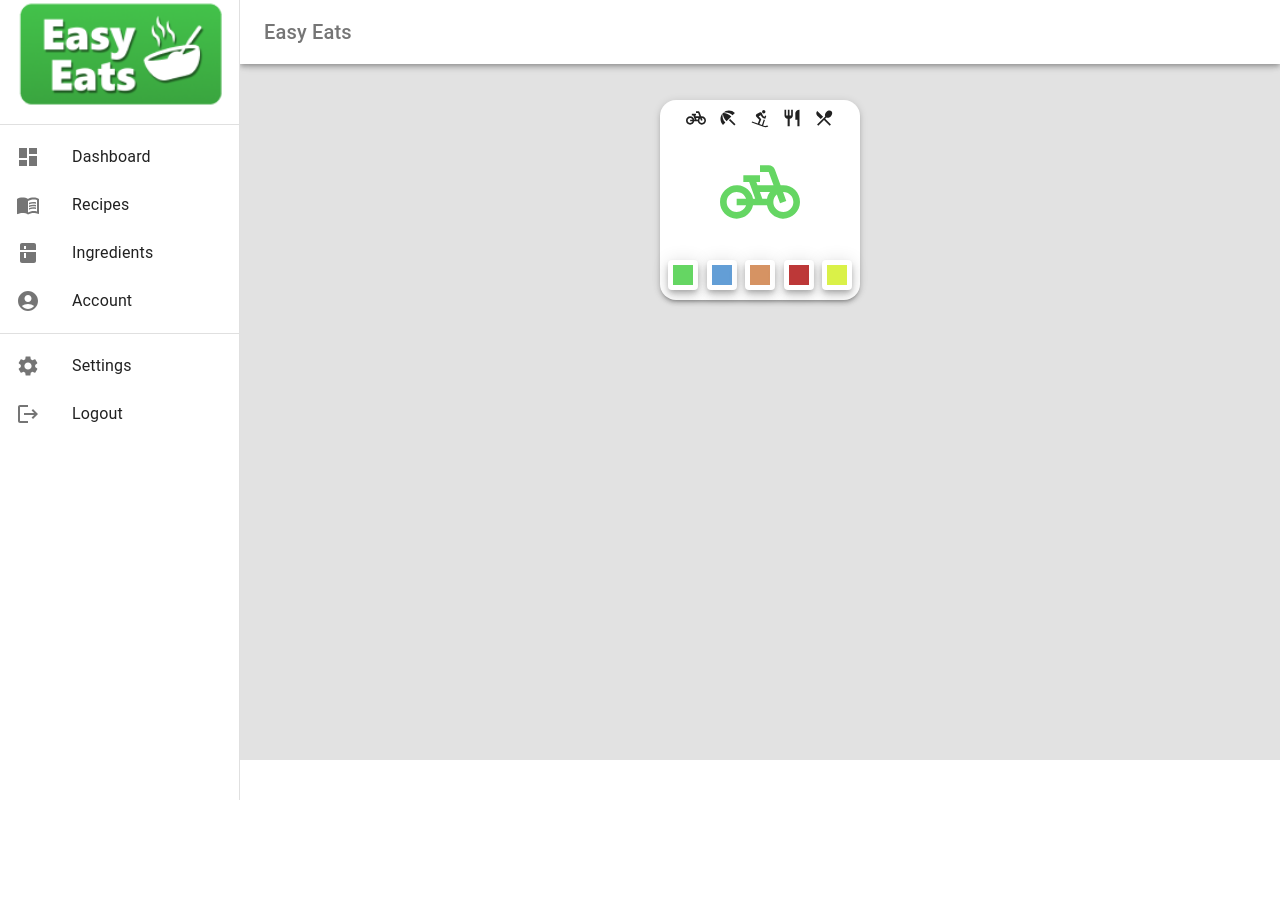
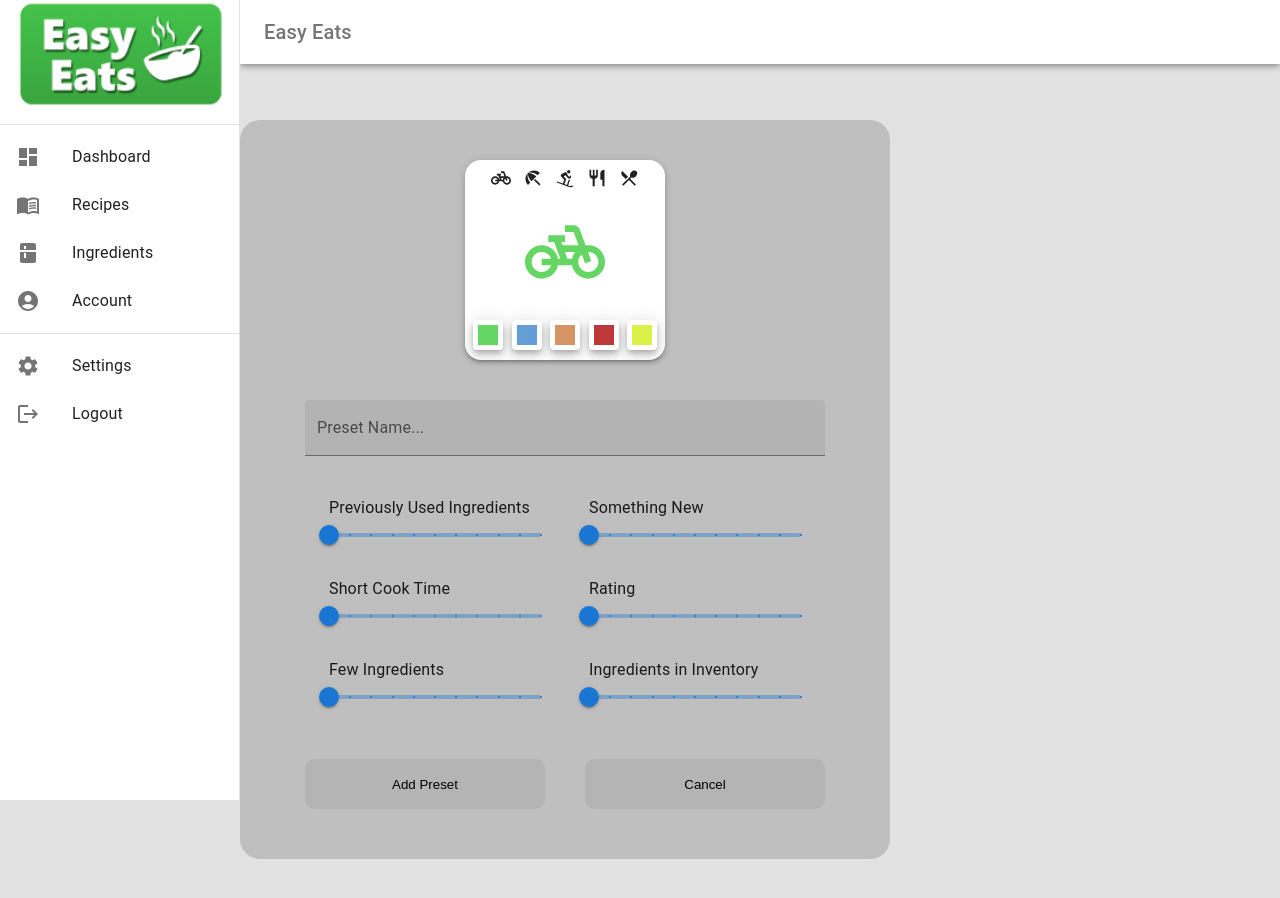
Before and after one commit to JakobPaulsson/EasyEats, a React (Create React App) app in the folder app/: page /account in a window 1280 px wide. Shown: the top 898 px of the page. Before the commit the page ends 800 px from the top, so only its background shows below. Built offline with nearby package versions, Linux system fonts and the light colour scheme.

Commit message:
Custom preset page meme

```diff
--- /dev/null
+++ b/app/src/components/CustomPreset/CustomPreset.css
@@ -0,0 +1,40 @@
+.customPresetContainer {
+  display: flex;
+  flex-direction: column;
+  align-items: center;
+  row-gap: 40px;
+  margin-top: 60px;
+  margin-bottom: 60px;
+  width: 650px;
+  background-color: #bfbfbf;
+  border-radius: 20px;
+}
+
+.sliderGridContainer {
+  width: 80%;
+  display: grid;
+  grid-template-rows: repeat(3, 1fr);
+  grid-template-columns: repeat(2, 1fr);
+  row-gap: 20px;
+  column-gap: 0px;
+}
+
+.buttonContainer {
+  height: 100px;
+  width: 80%;
+  display: flex;
+  column-gap: 40px;
+}
+
+.button {
+  flex: 1;
+  background-color: #b4b4b4;
+  border: none;
+  height: 50px;
+  border-radius: 10px;
+}
+
+.button:hover {
+  cursor: pointer;
+  background-color: #aeaeae;
+}
--- /dev/null
+++ b/app/src/components/CustomPreset/CustomPreset.tsx
@@ -0,0 +1,42 @@
+import React from "react";
+import "./CustomPreset.css";
+import PresetIcon from "../../components/PresetIcon/PresetIcon";
+
+import { Container, TextField, Slider, Typography } from "@mui/material";
+
+function SliderComponent(props: any) {
+  return (
+    <Container>
+      <Typography>{props.label}</Typography>
+      <Slider step={0.1} min={0} max={1} marks valueLabelDisplay="auto" />
+    </Container>
+  );
+}
+
+function CustomPreset() {
+  return (
+    <div className="customPresetContainer">
+      <PresetIcon />
+      <TextField
+        sx={{ width: "80%", borderRadius: "50px" }}
+        id="outlined-basic"
+        label="Preset Name..."
+        variant="filled"
+      />
+      <div className="sliderGridContainer">
+        <SliderComponent label={"Previously Used Ingredients"} />
+        <SliderComponent label={"Something New"} />
+        <SliderComponent label={"Short Cook Time"} />
+        <SliderComponent label={"Rating"} />
+        <SliderComponent label={"Few Ingredients"} />
+        <SliderComponent label={"Ingredients in Inventory"} />
+      </div>
+      <div className="buttonContainer">
+        <button className="button">Add Preset</button>
+        <button className="button">Cancel</button>
+      </div>
+    </div>
+  );
+}
+
+export default CustomPreset;
--- a/app/src/screens/Account/Account.tsx
+++ b/app/src/screens/Account/Account.tsx
@@ -1,9 +1,9 @@
 import React from "react";
 import "./Account.css";
-import PresetIcon from "../../components/PresetIcon/PresetIcon";
+import CustomPreset from "../../components/CustomPreset/CustomPreset";
 
 function Account() {
-  return <PresetIcon />;
+  return <CustomPreset />;
 }
 
 export default Account;
```
